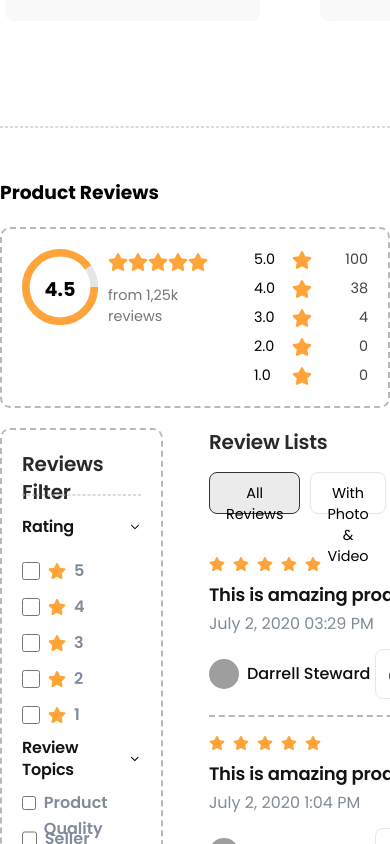
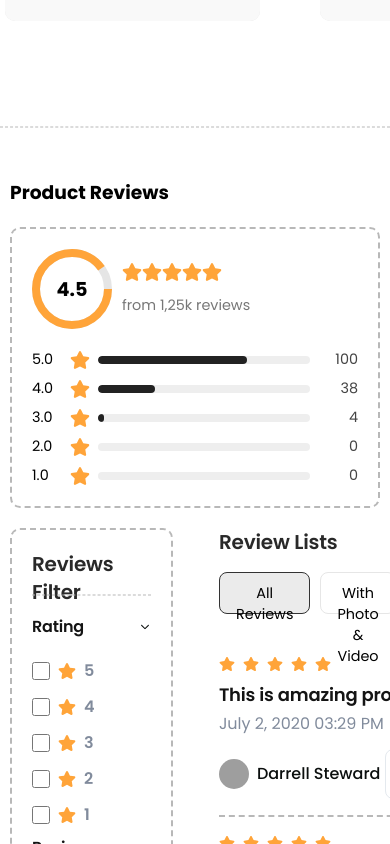
Before and after one commit to Ranjith-Prabhakar/Authority-Entrepreneurs-new, a React (Vite) app in the folder Authorize/: page /product/1 in a window 390 px wide. Shown: the part 1640-2484 px from the top of the page. Built offline with nearby package versions, Linux system fonts and the light colour scheme; no server answers; grey boxes are pictures that could not be loaded.

Commit message:
product review section star section has been styled properly to match responsiveness

```diff
--- a/Authorize/src/features/ProductReview/index.jsx
+++ b/Authorize/src/features/ProductReview/index.jsx
@@ -2,7 +2,7 @@ import ReviewStarsSection from "./ReviewStarsSection";
 import ReviewFilterAndListSection from "./ReviewFilterAndListSection";
 import PaginationSection from "./PaginationSection";
 import "./productReview.css";
-export default function () {
+export default function ProductReview() {
   return (
     <div className="product-review-wrapper">
       <h3>Product Reviews</h3>
--- a/Authorize/src/features/ProductReview/productReview.css
+++ b/Authorize/src/features/ProductReview/productReview.css
@@ -5,3 +5,9 @@
   gap: 20px;
   margin-bottom: 30px;
 }
+
+@media (max-width: 768px) {
+  .product-review-wrapper {
+    padding: 50px 10px;
+  }
+}
--- a/Authorize/src/features/ProductReview/reviewStarsSection.css
+++ b/Authorize/src/features/ProductReview/reviewStarsSection.css
@@ -95,3 +95,33 @@
   font-size: 0.9rem;
   color: #444;
 }
+
+@media (max-width: 768px) {
+  .review-stars-section-review-summary {
+    gap: 20px;
+    flex-direction: column;
+    align-items: center;
+    justify-content: flex-start;
+    width: 100%;
+  }
+
+  .review-stars-section-summary-left {
+    display: flex;
+    align-items: center;
+    justify-content: flex-start;
+    gap: 10px;
+    width: 100%;
+  }
+
+  .review-stars-section-summary-left-circle {
+    position: relative;
+    width: 80px;
+    height: 80px;
+  }
+
+  .review-stars-section-summary-right {
+    width: 100%;
+    display: flex;
+    gap: 8px;
+  }
+}
```
